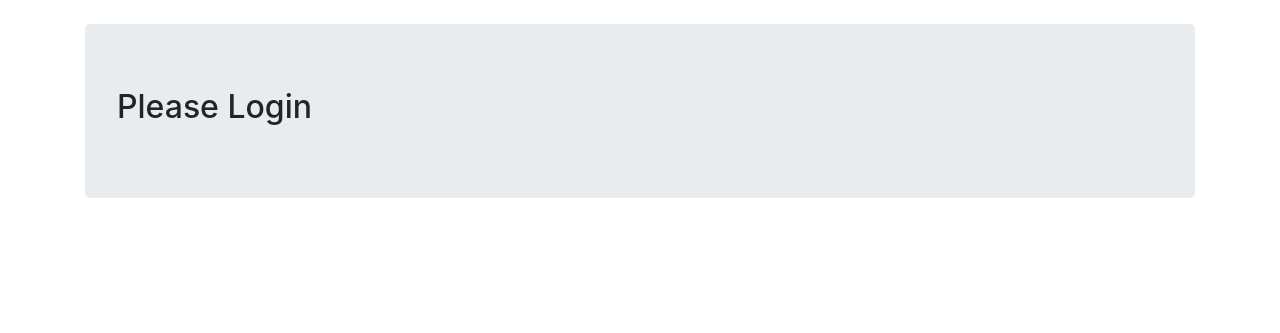
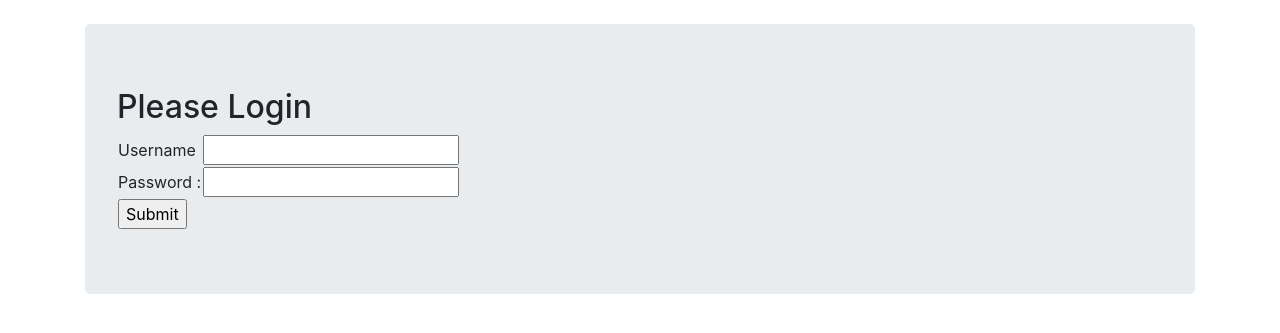
Before and after one commit to waok2/MFA-Project, a Django app: page /login/ in a window 1280 px wide. Shown: the part 56-389 px from the top of the page. Run offline with Django 3.2, Linux system fonts and the light colour scheme; some libraries are stand-ins or nearby versions.

Commit message:
login html

```diff
--- a/client/templates/client/login.html
+++ b/client/templates/client/login.html
@@ -8,6 +8,45 @@
 
 
 
+{{  error  }}
+
+<form method="POST" enctype="multipart/form-data" action="{% url 'login' %}" name="login">
+    {% csrf_token %}
+
+    <table>
+        <tr>
+            <td>
+               Username
+            </td>
+            <td>
+               <input type="text" name="username" />
+            </td>
+        </tr>
+        <tr>
+            <td>
+                Password :
+            </td>
+            <td>
+                <input type="password" name="password" />
+            </td>
+
+        <tr>
+            <td>
+                <input type="submit" value="Submit">
+            </td>
+            <td>
+
+            </td>
+        </tr>
+
+
+    </table>
+
+</form>
+
+
+
+
 
 
 {% endblock %}
```
